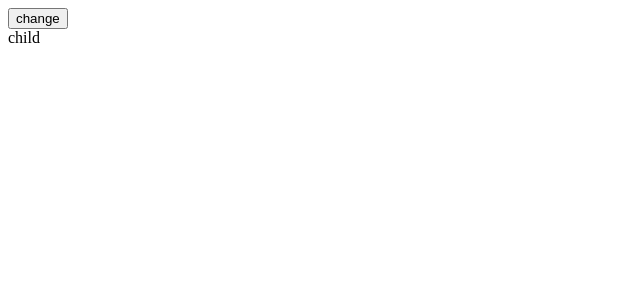
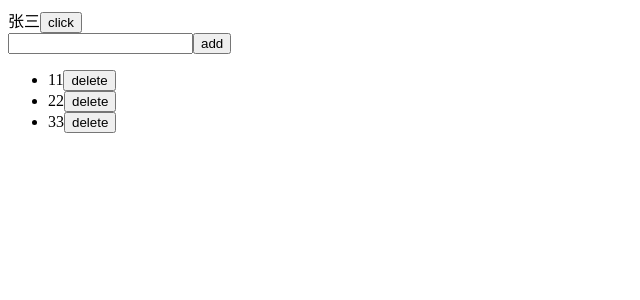
Before and after one commit to aut-scenery/react_study, a React (Create React App) app: page / in a window 1280 px wide. Shown: the top 300 px of the page, without its empty margins (0-640 px from the left). Built offline with nearby package versions, Linux system fonts and the light colour scheme.

Commit message:
🐶feat:useCallback study

```diff
--- /dev/null
+++ b/src/hooks/useCallback.js
@@ -0,0 +1,45 @@
+import React, { useState, useCallback } from 'react'
+
+export default function UseCallback() {
+  const [name, setName] = useState('张三')
+  const [text, setText] = useState('')
+  const [list, setList] = useState(['11', '22', '33'])
+  // 防止因为组件重新渲染，导致方法被重建，起到缓存作用，只有第二个参数变化了才重新声明一次
+  // 如果传入空数组，那么第一次创建后就被缓存
+  // 如果不传第二个参数，每次都会重新声明一次
+  const handleChange = useCallback(function (evt) {
+    console.log(evt.target.value)
+    setText(evt.target.value)
+  }, [])
+  const handleAdd = useCallback(function () {
+    setList([...list, text])
+    // 清空
+    setText('')
+  }, [list, text])
+  const handleDelete = useCallback(function (index) {
+    const newList = [...list]
+    newList.splice(index, 1)
+    setList(newList)
+  }, [list])
+  const changeName = useCallback(function () {
+    setName(name + 1)
+  }, [name])
+  return (
+    <div>
+      <div>{name}<button onClick={
+        changeName
+      }>click</button></div>
+      <input value={text} onChange={handleChange} />
+      <button onClick={handleAdd}>add</button>
+      <ul>
+        {
+          list.map((item, index) => <li key={item}>
+            {item}
+            <button onClick={() => handleDelete(index)}>delete</button>
+          </li>)
+        }
+      </ul>
+      { !list.length && <div>暂无待办事项</div>}
+    </div>
+  )
+}
--- a/src/index.js
+++ b/src/index.js
@@ -7,6 +7,7 @@ import UseEffect1 from "./hooks/useEffect1";
 import UseEffect1Example from "./hooks/useEffect1-example";
 import UseEffect2 from "./hooks/useEffect2";
 import UseLayoutEffect from "./hooks/useLayoutEffect";
+import UseCallback from "./hooks/useCallback";
 function AllPages1 () {
   return (
     <div>
@@ -16,6 +17,7 @@ function AllPages1 () {
       <UseEffect1 />
       <UseEffect1Example />
       <UseEffect2 />
+      <UseLayoutEffect />
     </div>
   )
 }
@@ -24,7 +26,7 @@ const root = ReactDOM.createRoot(document.getElementById("root"));
 
 root.render(
   <React.StrictMode>
-    <UseLayoutEffect />
+    <UseCallback />
   </React.StrictMode>
 );
 // root.render(
```
